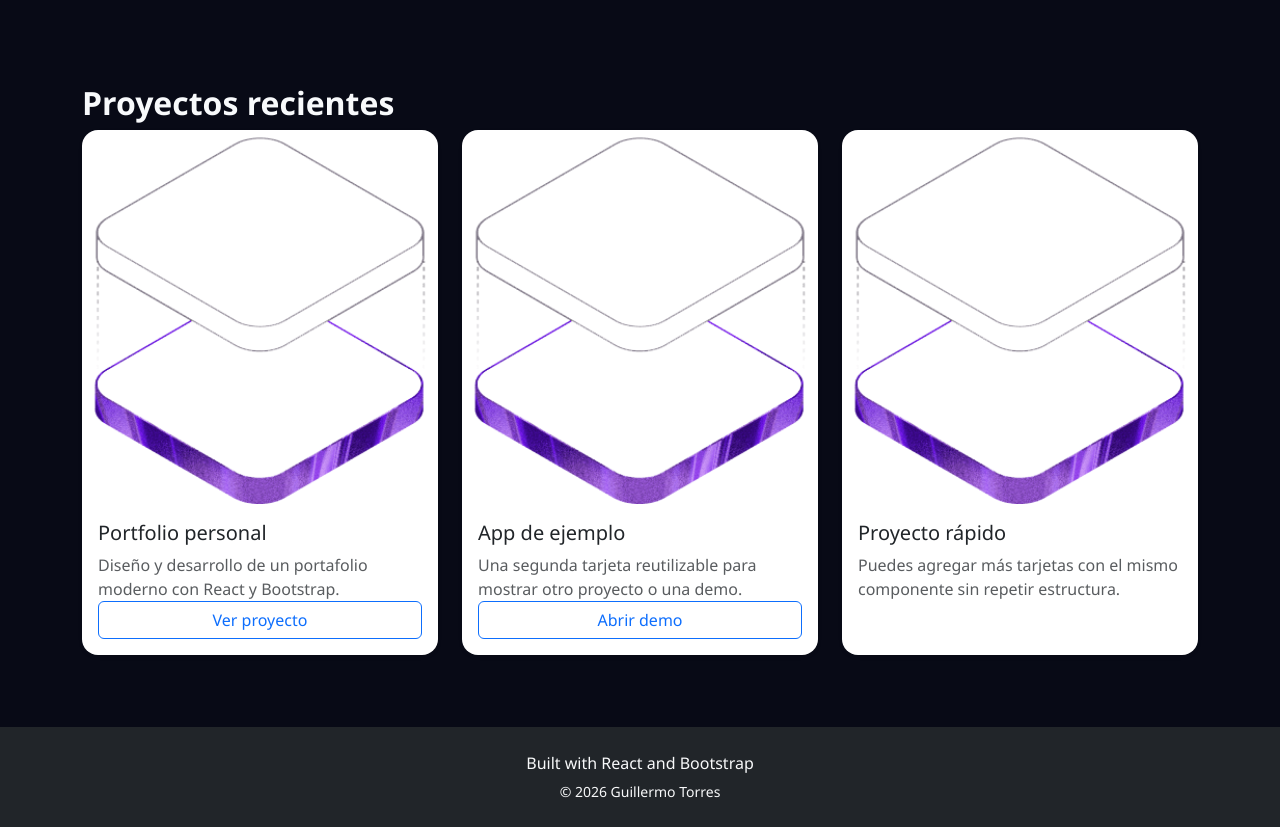
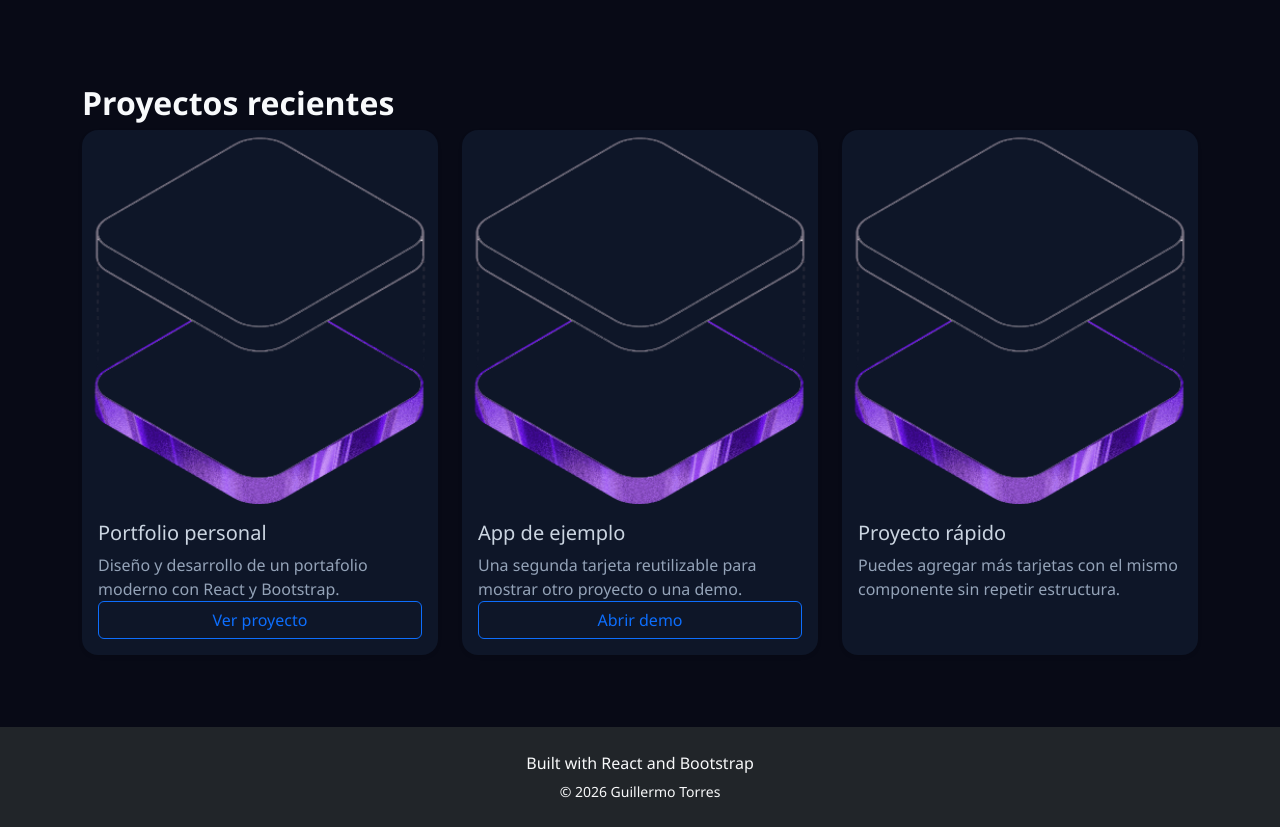
Before and after one commit to GuilleTorres81/portfolio, a React (Vite) app in the folder portfolio-torres/: page / in a window 1280 px wide. Shown: the part 1180-2007 px from the top of the page. Built offline with nearby package versions, Linux system fonts and the light colour scheme.

Commit message:
Animacion en mi stack

```diff
--- a/portfolio-torres/src/components/Hero.jsx
+++ b/portfolio-torres/src/components/Hero.jsx
@@ -22,7 +22,7 @@ function Hero() {
             <span className="title-text">Desarrollador Full Stack</span>
           </div>
 
-          <p className="hero-description">
+          <p className="white-text">
             Desarrollador apasionado que crea experiencias digitales excepcionales con tecnologías modernas.
           </p>
 
--- a/portfolio-torres/src/components/ProjectCard.jsx
+++ b/portfolio-torres/src/components/ProjectCard.jsx
@@ -14,7 +14,7 @@ function ProjectCard({
         ) : null}
         <div className="card-body d-flex flex-column">
           <h3 className="card-title">{title}</h3>
-          <p className="card-text text-muted">{description}</p>
+          <p className="card-text">{description}</p>
           {buttonLink ? (
             <a href={buttonLink} className="btn btn-outline-primary mt-auto">
               {buttonLabel}
--- a/portfolio-torres/src/components/StackGrid.jsx
+++ b/portfolio-torres/src/components/StackGrid.jsx
@@ -24,7 +24,7 @@ function StackGrid({ techs }) {
         <div key={tech.name} className="col-4 col-sm-3 col-md-2 d-flex justify-content-center">
           <div className="stack-item text-center">
             <img src={tech.logo} alt={tech.name} className="stack-logo mb-2" loading="lazy" />
-            <div className="small hero-description">{tech.name}</div>
+            <div className="small white-text">{tech.name}</div>
           </div>
         </div>
       ))}
--- a/portfolio-torres/src/css/app.css
+++ b/portfolio-torres/src/css/app.css
@@ -13,6 +13,14 @@ body {
     radial-gradient(circle at top, rgba(192, 132, 252, 0.08), transparent 30%),
     #080a16;
   color: #e5eefb;
+}
+
+.white-text {
+  max-width: 620px;
+  font-size: 1rem;
+  color: #cbd5e1;
+  line-height: 1.8;
+  margin-bottom: 2rem;
 }
 
 main {
@@ -39,10 +47,18 @@ h3 {
 
 .card {
   border-radius: 1rem;
+  border: 5px solid rgba(173, 193, 223, 0.25);
+  background: rgba(15, 23, 42, 0.92);
+
 }
 
 .card-title {
   font-size: 1.25rem;
+  color: #cbd5e1;
+}
+
+.card-text {
+  color: #94a3b8;
 }
 
 /* Estilos para la sección Mi stack */
@@ -68,3 +84,21 @@ h3 {
 .stack-grid {
   align-items: center;
 }
+
+.stack-item .stack-logo {
+  transform: scale(1);
+  transition: transform 0.5s ease;
+}
+
+.stack-item:hover .stack-logo {
+  transform: scale(1.5);
+}
+
+.stack-item .white-text {
+  transform: scale(1);
+  transition: transform 0.5s ease;
+}
+
+.stack-item:hover .white-text {
+  transform: scale(0);
+}
--- a/portfolio-torres/src/css/hero.css
+++ b/portfolio-torres/src/css/hero.css
@@ -89,14 +89,6 @@
 .title-prefix {
   color: #94a3b8;
   margin-right: 0.5rem;
-}
-
-.hero-description {
-  max-width: 620px;
-  font-size: 1rem;
-  color: #cbd5e1;
-  line-height: 1.8;
-  margin-bottom: 2rem;
 }
 
 .hero-buttons {
```
